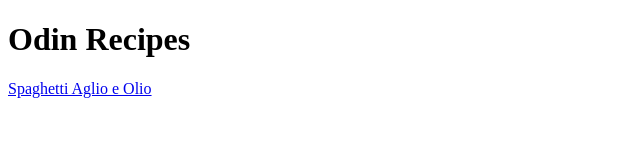
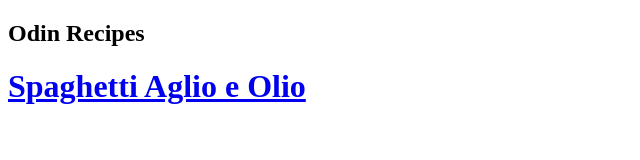
Before and after one commit to Larrys-code/odin-recipes, a plain HTML site: page index.html in a window 1280 px wide. Shown: the whole page, without its empty margins (0-640 px from the left). Drawn offline with Linux system fonts and the light colour scheme.

Commit message:
Fix index.html title sizes
Odin recipes was far too large, and the recipe name was far too small.

Adjusted the Headings to match the importance of the content

```diff
--- a/index.html
+++ b/index.html
@@ -5,9 +5,9 @@
     <title>Odin Recipes</title>
 </head>
 <body>
-    <h1>Odin Recipes</h1>
-    <p>
+    <h2>Odin Recipes</h2>
+    <h1>
         <a href="./recipes/Spaghetti_Aglio_e_Olio.html">Spaghetti Aglio e Olio</a>
-    </p>
+    </h1>
 </body>
 </html>
```
